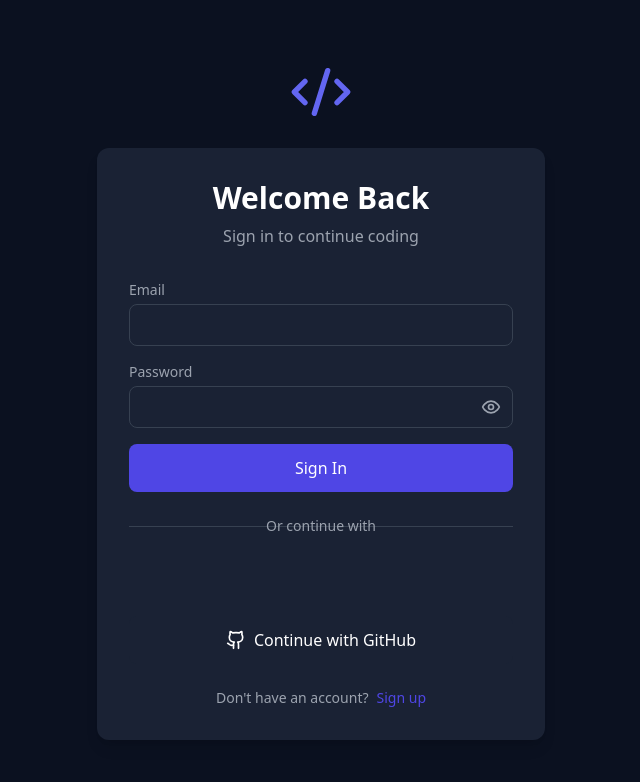
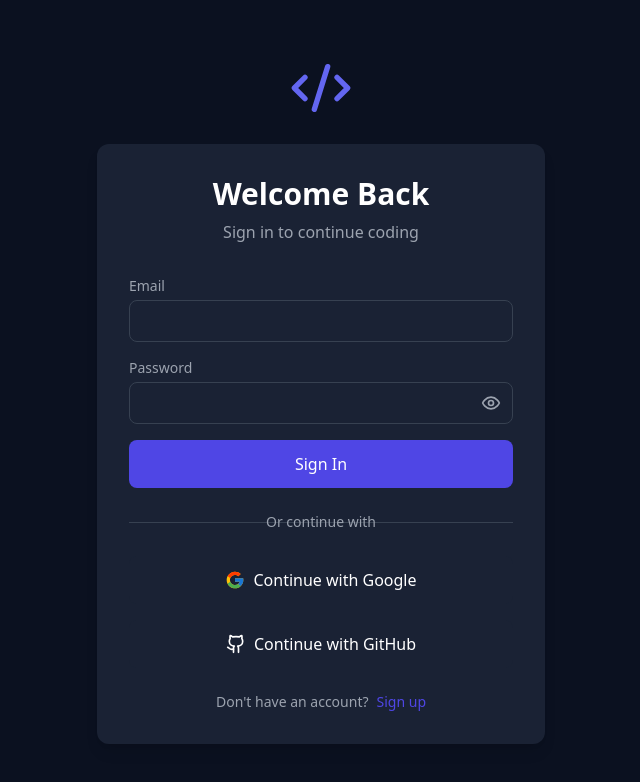
Before and after one commit to Abhish3341/CODE-FLASK, a React (Vite) app in the folder Frontend/: page /login in a window 1280 px wide. Shown: the top 782 px of the page, without its empty margins (319-959 px from the left). Built offline with nearby package versions, Linux system fonts and the light colour scheme; no server answers.

Commit message:
done changes in login page for google login

```diff
--- a/Frontend/src/pages/Login.tsx
+++ b/Frontend/src/pages/Login.tsx
@@ -220,7 +220,28 @@
         </div>
 
         <div className="space-y-4">
-          <div className="flex justify-center">
+          <div>
+            <button
+              type="button"
+              onClick={() => {
+                const googleLoginButton = document.querySelector('[role="button"]');
+                if (googleLoginButton instanceof HTMLElement) {
+                  googleLoginButton.click();
+                }
+              }}
+              className="w-full py-3 px-4 bg-[var(--color-bg-secondary)] hover:bg-[var(--color-border)] rounded-lg transition-colors font-medium flex items-center justify-center gap-2 text-[var(--color-text-primary)] disabled:opacity-50 disabled:cursor-not-allowed"
+              disabled={isLoading}
+            >
+              <svg xmlns="http://www.w3.org/2000/svg" className="w-5 h-5" viewBox="0 0 48 48">
+                <path fill="#FFC107" d="M43.611,20.083H42V20H24v8h11.303c-1.649,4.657-6.08,8-11.303,8c-6.627,0-12-5.373-12-12c0-6.627,5.373-12,12-12c3.059,0,5.842,1.154,7.961,3.039l5.657-5.657C34.046,6.053,29.268,4,24,4C12.955,4,4,12.955,4,24c0,11.045,8.955,20,20,20c11.045,0,20-8.955,20-20C44,22.659,43.862,21.35,43.611,20.083z"/>
+                <path fill="#FF3D00" d="M6.306,14.691l6.571,4.819C14.655,15.108,18.961,12,24,12c3.059,0,5.842,1.154,7.961,3.039l5.657-5.657C34.046,6.053,29.268,4,24,4C16.318,4,9.656,8.337,6.306,14.691z"/>
+                <path fill="#4CAF50" d="M24,44c5.166,0,9.86-1.977,13.409-5.192l-6.19-5.238C29.211,35.091,26.715,36,24,36c-5.202,0-9.619-3.317-11.283-7.946l-6.522,5.025C9.505,39.556,16.227,44,24,44z"/>
+                <path fill="#1976D2" d="M43.611,20.083H42V20H24v8h11.303c-0.792,2.237-2.231,4.166-4.087,5.571c0.001-0.001,0.002-0.001,0.003-0.002l6.19,5.238C36.971,39.205,44,34,44,24C44,22.659,43.862,21.35,43.611,20.083z"/>
+              </svg>
+              Continue with Google
+            </button>
+          </div>
+          <div style={{ display: 'none' }}>
             <GoogleLogin
               onSuccess={handleGoogleSuccess}
               onError={() => setError('Google authentication failed')}
@@ -232,7 +253,6 @@
               disabled={isLoading}
             />
           </div>
-
           <button
             type="button"
             onClick={handleGithubLogin}
```
